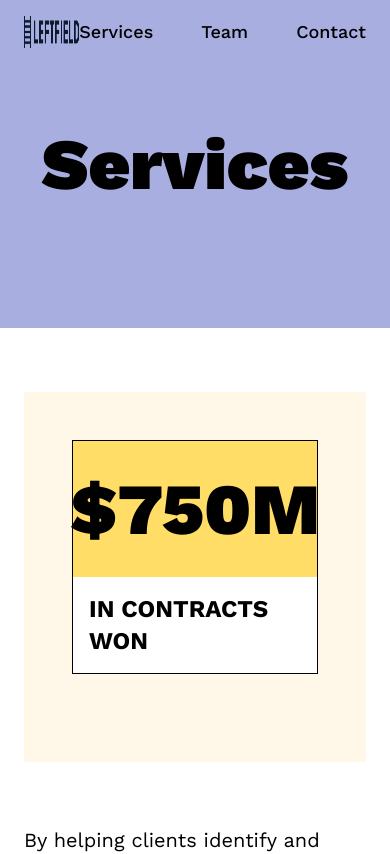
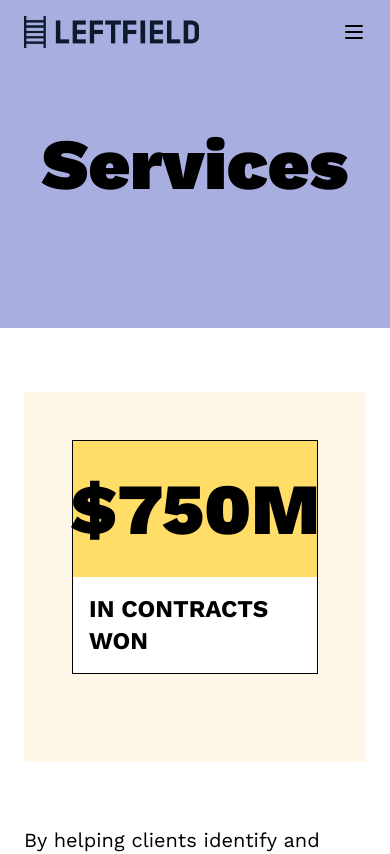
Before and after one commit to aaryaman-alo/leftfield, a Next.js app: page /services in a window 390 px wide. Shown: the top 854 px of the page. Built offline with nearby package versions, Linux system fonts and the light colour scheme.

Commit message:
mobile responsiveness

```diff
--- a/components/Hero.tsx
+++ b/components/Hero.tsx
@@ -3,26 +3,24 @@ import React from 'react';
 
 const Hero = () => {
   return (
+    <div className="relative min-h-screen flex items-center bg-yellow-400">
+      {/* Background image for larger screens only (sm and up) */}
       <div
-      className="relative min-h-screen flex items-center bg-yellow-400"
+        className="absolute inset-0 w-full h-full hidden sm:block"
         style={{
           backgroundImage: "url('/images/header.png')",
           backgroundSize: 'cover',
           backgroundPosition: 'center',
         }}
-    >
-      <div className="container mx-auto px-6 pt-32">
+      ></div>
+
+      <div className="container mx-auto px-6 pt-32 relative z-10">
         <div className="max-w-3xl">
-          <h1 className="text-6xl font-black mb-6 leading-tighter">
-            Leftfield provides business and trade consulting.<br />
-
+          <h1 className="text-5xl sm:text-6xl font-black mb-6 leading-tight">
+            Leftfield provides business and trade consulting.
           </h1>
-          <h2 className="text-3xl font-medium mb-6 leading-tighter">
-            We help companies and industries grow.<br />
-            We are experts at helping you boost revenues, expand market share, and increase enterprise value.
-
-          </h2>
-          <p className="text-xl mb-8 max-w-2xl">
+          <p className="text-lg sm:text-xl mb-8 max-w-2xl">
+            We help companies and industries grow. We are experts at helping you boost revenues, expand market share, and increase enterprise value.
           </p>
         </div>
       </div>
--- a/components/Navbar.tsx
+++ b/components/Navbar.tsx
@@ -7,6 +7,7 @@ import Image from 'next/image';
 
 const Navbar = () => {
   const [isScrolled, setIsScrolled] = useState(false);
+  const [isMenuOpen, setIsMenuOpen] = useState(false);
 
   useEffect(() => {
     const handleScroll = () => {
@@ -21,10 +22,14 @@ const Navbar = () => {
     return () => window.removeEventListener('scroll', handleScroll);
   }, []);
 
+  const toggleMenu = () => {
+    setIsMenuOpen(!isMenuOpen);
+  };
+
   return (
     <nav
       className={`fixed top-0 w-full z-50 transition-all duration-300 ${
-        isScrolled ? 'bg-[#FFF8E8] shadow-md' : 'bg-transparent'
+        isScrolled ? 'bg-white shadow-md' : 'bg-transparent'
       }`}
     >
       <div className="container mx-auto px-6 py-4 flex justify-between items-center">
@@ -34,10 +39,33 @@ const Navbar = () => {
             alt="Leftfield"
             width={150}
             height={40}
-            className="h-8 w-auto"
+            className="h-8 sm:h-6 w-auto"
           />
         </Link>
-        <div className="flex space-x-12">
+
+        {/* Mobile Menu Button */}
+        <button
+          className="md:hidden focus:outline-none"
+          onClick={toggleMenu}
+          aria-label="Toggle menu"
+        >
+          <svg
+            className="w-6 h-6"
+            fill="none"
+            stroke="currentColor"
+            viewBox="0 0 24 24"
+            xmlns="http://www.w3.org/2000/svg"
+          >
+            {isMenuOpen ? (
+              <path strokeLinecap="round" strokeLinejoin="round" strokeWidth="2" d="M6 18L18 6M6 6l12 12" />
+            ) : (
+              <path strokeLinecap="round" strokeLinejoin="round" strokeWidth="2" d="M4 6h16M4 12h16M4 18h16" />
+            )}
+          </svg>
+        </button>
+
+        {/* Desktop Navigation */}
+        <div className="hidden md:flex space-x-12">
           <Link
             href="/services"
             className={`font-medium text-lg ${
@@ -64,6 +92,37 @@ const Navbar = () => {
           </Link>
         </div>
       </div>
+
+      {/* Mobile Navigation */}
+      <div
+        className={`md:hidden ${
+          isMenuOpen ? 'block' : 'hidden'
+        } bg-white w-full border-t border-gray-200 transition-all duration-300 shadow-lg`}
+      >
+        <div className="container mx-auto px-6 py-4 flex flex-col space-y-4">
+          <Link
+            href="/services"
+            className="font-medium text-lg text-gray-900 hover:text-gray-600 py-2"
+            onClick={() => setIsMenuOpen(false)}
+          >
+            Services
+          </Link>
+          <Link
+            href="/team"
+            className="font-medium text-lg text-gray-900 hover:text-gray-600 py-2"
+            onClick={() => setIsMenuOpen(false)}
+          >
+            Team
+          </Link>
+          <Link
+            href="/contact"
+            className="font-medium text-lg text-gray-900 hover:text-gray-600 py-2"
+            onClick={() => setIsMenuOpen(false)}
+          >
+            Contact
+          </Link>
+        </div>
+      </div>
     </nav>
   );
 };
--- a/components/TeamPreview.tsx
+++ b/components/TeamPreview.tsx
@@ -82,12 +82,13 @@ const TeamPreview = () => {
         </div>
 
         <div className="text-center mt-8">
-          <Link
-            href="/team"
-            className="inline-block px-8 py-3 border-2 border-white text-white font-medium text-lg hover:bg-white hover:text-blue-950 transition-colors duration-300"
+          <button
+            className="inline-block px-8 py-3 border-2 border-white text-white font-medium text-lg hover:text-blue-950 hover:bg-white"
           >
+            <a href="/team">
             Learn More About Us
-          </Link>
+            </a>
+          </button>
         </div>
       </div>
     </div>
```
Lines whose indentation alone changed are shown as unchanged.
